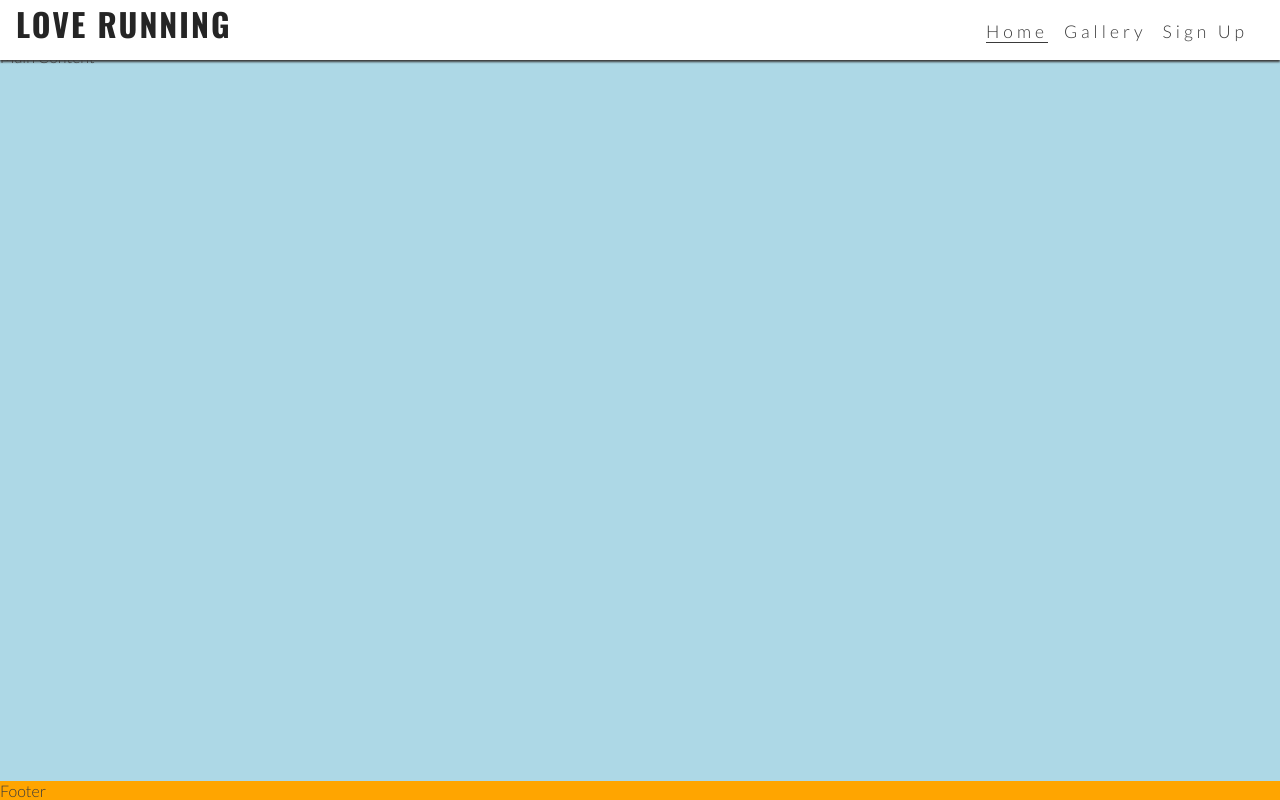
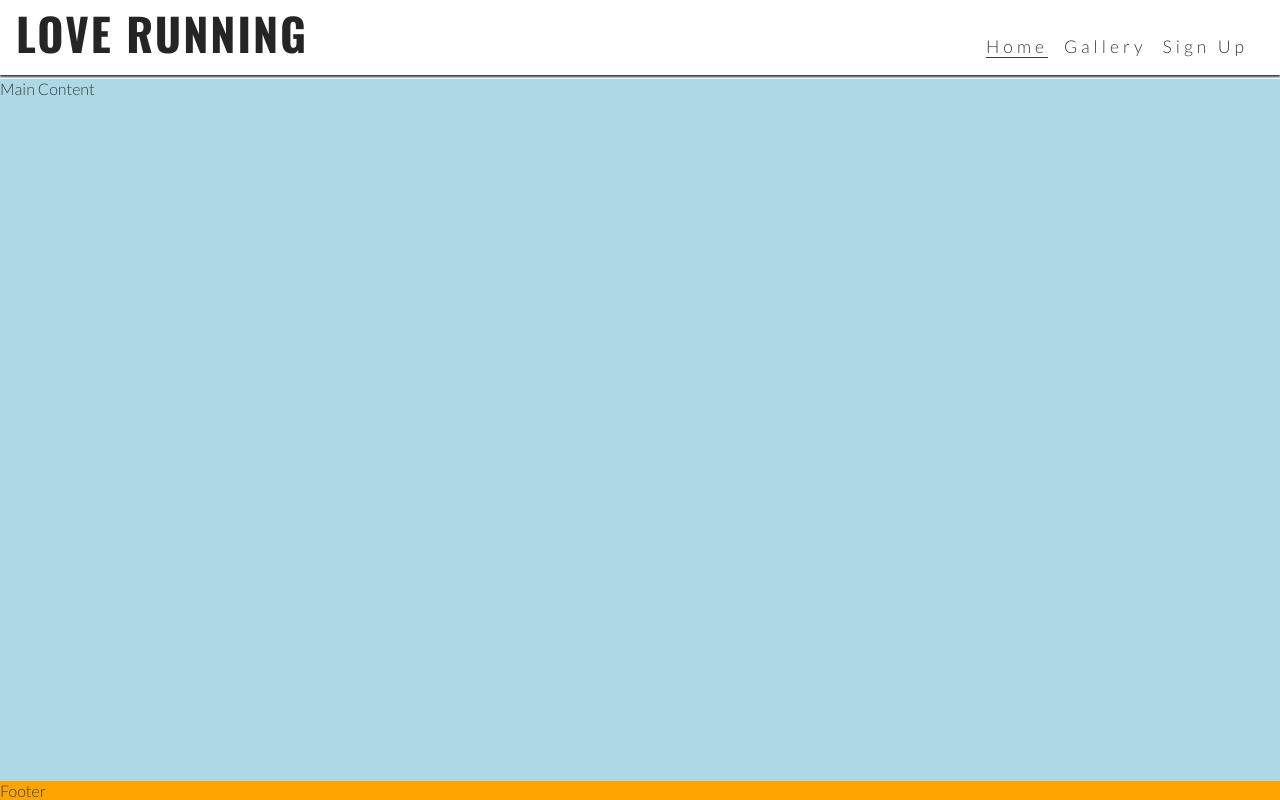
Before and after one commit to MarcoToppino/LoveRunnnig, a plain HTML site: page index.html in a window 1280 px wide. Drawn offline with nearby package versions, Linux system fonts and the light colour scheme.

Commit message:
make logo larger, push main down to show under larger header

```diff
--- a/assets/css/style.css
+++ b/assets/css/style.css
@@ -131,4 +131,13 @@ footer {
     .nav-toggle-label{
         display: none;
     }
+    #logo{
+        font-size: 280%;
+        line-height: 75px
+        margin 0 0.5rem;
+    }
+    /*main content*/
+    main{
+        margin-top: 79px;
+    }
 }
```
